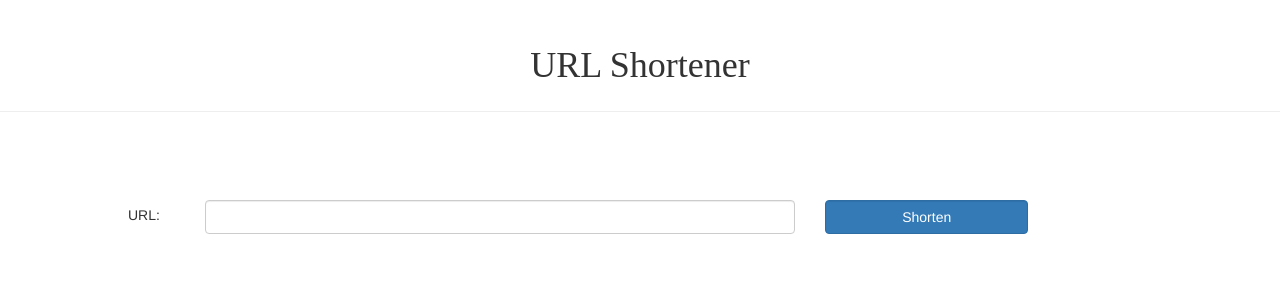
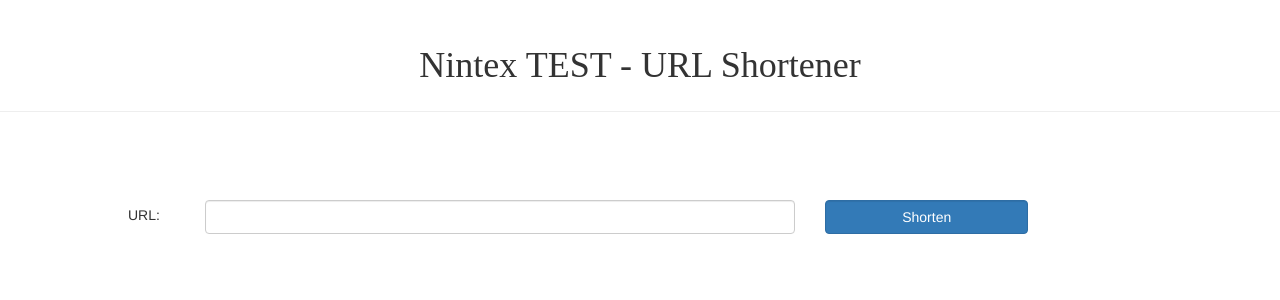
Before and after one commit to saqlainraza14/URL-Shortener, a PHP site: page / in a window 1280 px wide. Shown: the top 300 px of the page. Run offline with PHP 8.4, Linux system fonts and the light colour scheme.

Commit message:
Update index.php
Changes: Change Heading Tet

```diff
--- a/index.php
+++ b/index.php
@@ -28,7 +28,7 @@ text-align:center;
 
 <body>
 
-<div class="header">URL Shortener<hr /></div>
+<div class="header">Nintex TEST - URL Shortener<hr /></div>
 <div class="content">
 	<form id="form1" name="form1" method="POST" action="">
 		<div class="row">
```
